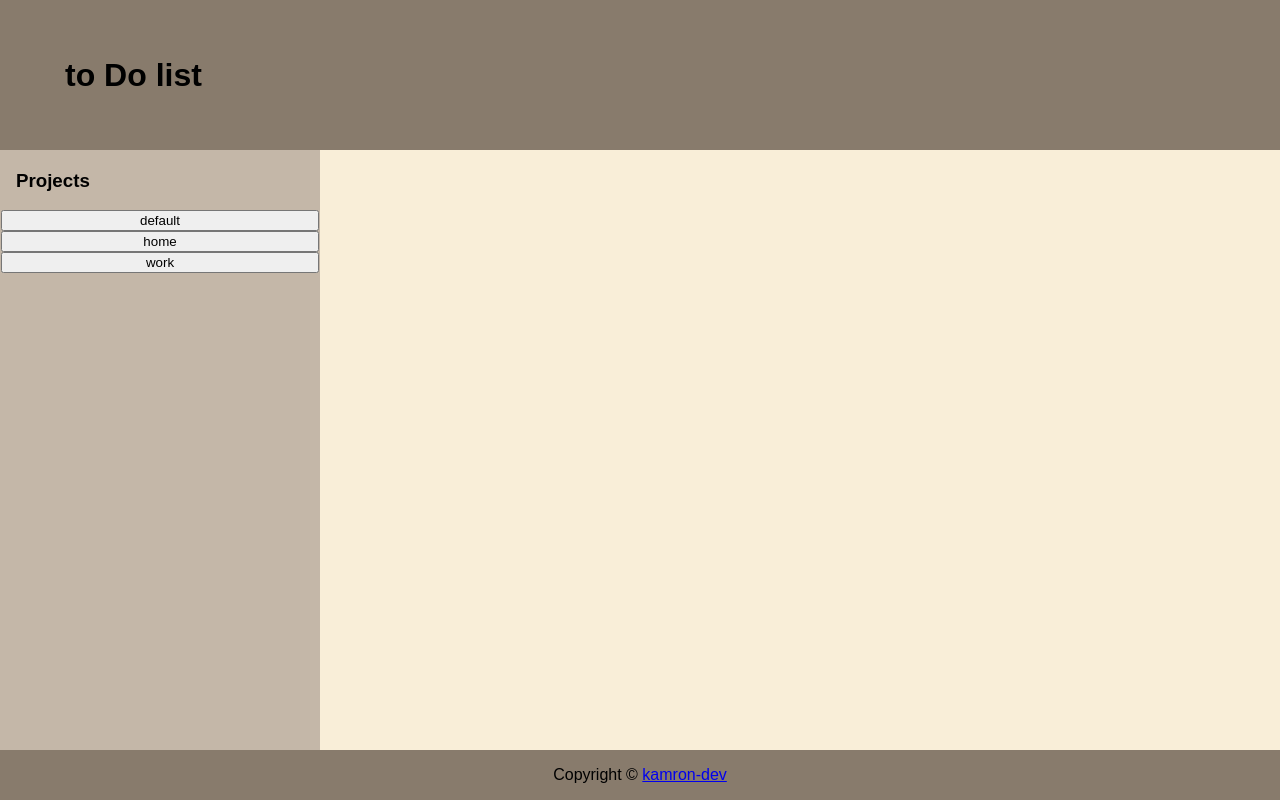
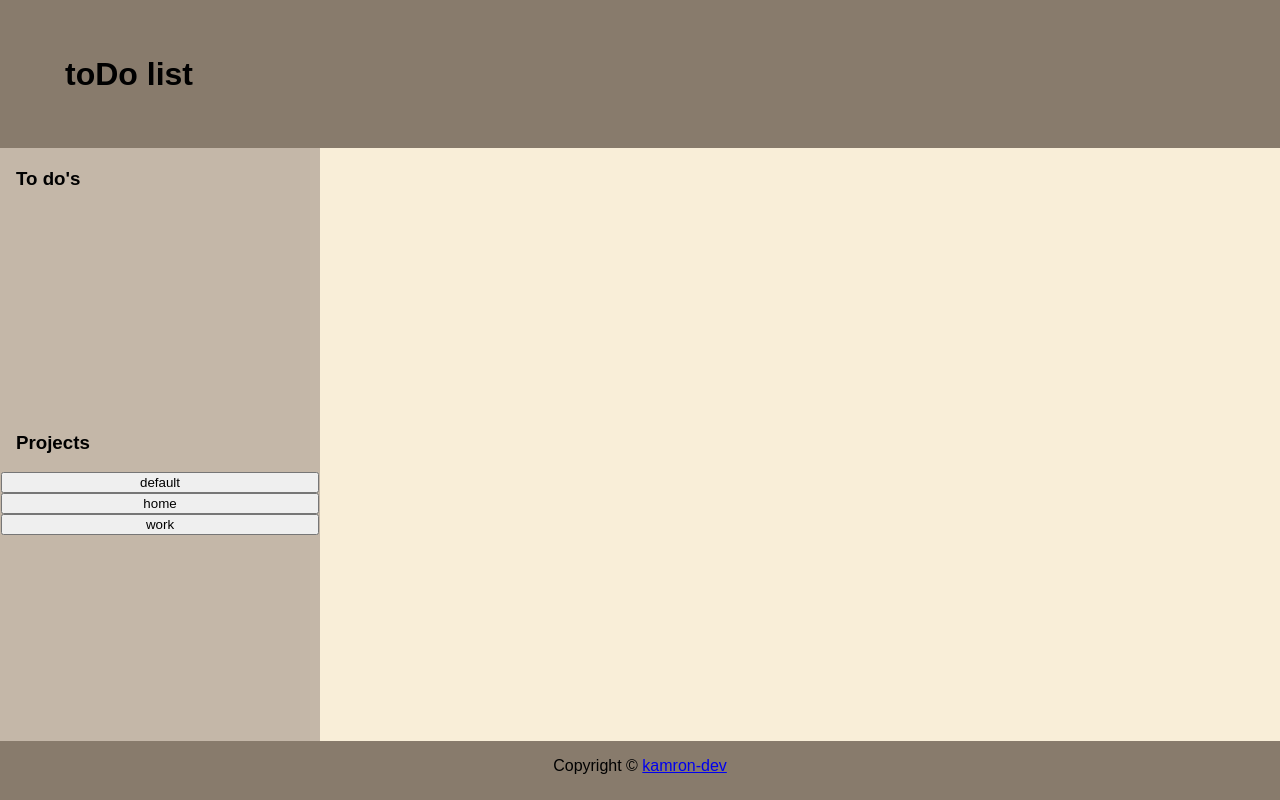
Before and after one commit to kamron-dev/To-do-list, a website built with webpack: page dist/index.html in a window 1280 px wide. Built offline with nearby package versions, Linux system fonts and the light colour scheme; a web font is replaced by a local one.

Commit message:
just a commit before doing the date-fns

```diff
--- a/dist/index.html
+++ b/dist/index.html
@@ -9,9 +9,12 @@
 </head>
 <body>
     <header id="header">
-        <h1 id="title">to Do list</h1>
+        <h1 id="title">toDo list</h1>
     </header>
     <nav id="sidebar">
+        <div id="to-dos-div">
+            <h3>To do's</h3>
+        </div>
         <div id="projects-div">
             <h3>Projects</h3>
         </div>
--- a/dist/style.css
+++ b/dist/style.css
@@ -16,9 +16,8 @@ body {
     padding: 0;
     display: grid;
     grid-template-columns: 1fr 3fr;
-    grid-template-rows: 1fr 4fr;
+    grid-template-rows: 1fr 4fr 0.4fr;
     height: 100vh;
-    font: normal;
 }
 
 #header {
@@ -37,6 +36,8 @@ body {
 #sidebar {
     border: 1px solid var(--sidebar-color);
     background-color: var(--sidebar-color);
+    grid-row: 2;
+    display: grid;
 
 }
 
@@ -45,14 +46,15 @@ body {
     flex-direction: column;
 }
 
-#projects-div>button {
+#projects-div > button {
     font-family: 'Dela Gothic One', sans-serif;
 
 }
 
-div#projects-div > h3 {
+div#projects-div > h3, div#to-dos-div > h3 {
     margin-left: 15px;
 }
+
 
 #main {
     border: 1px solid var(--main-color);
```
